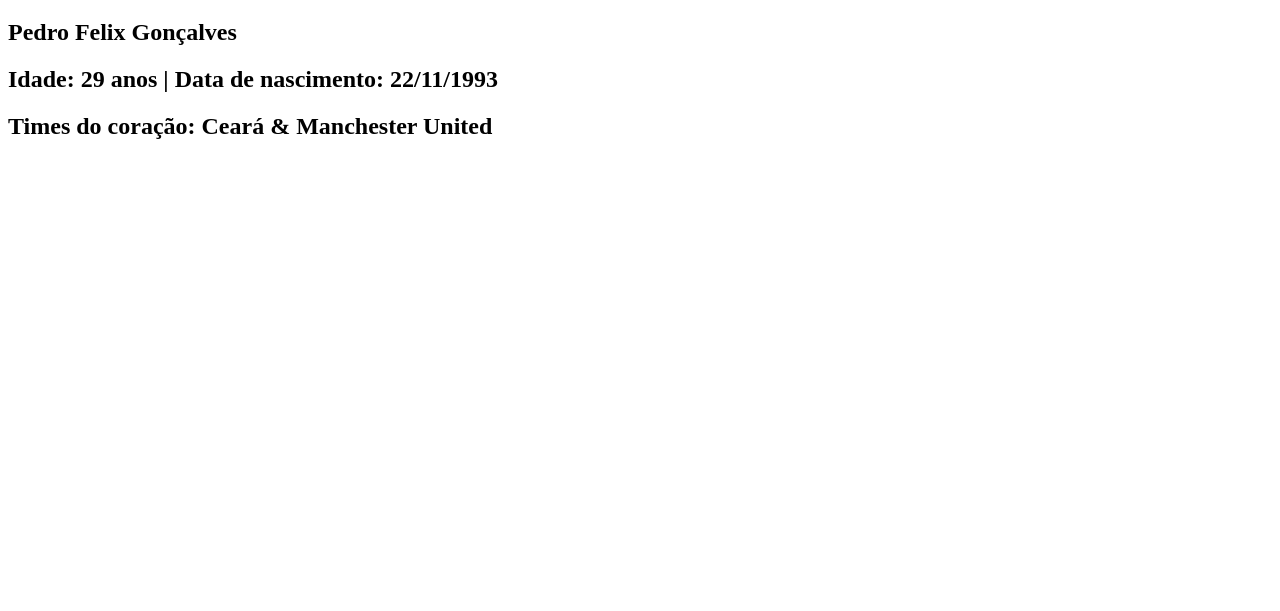
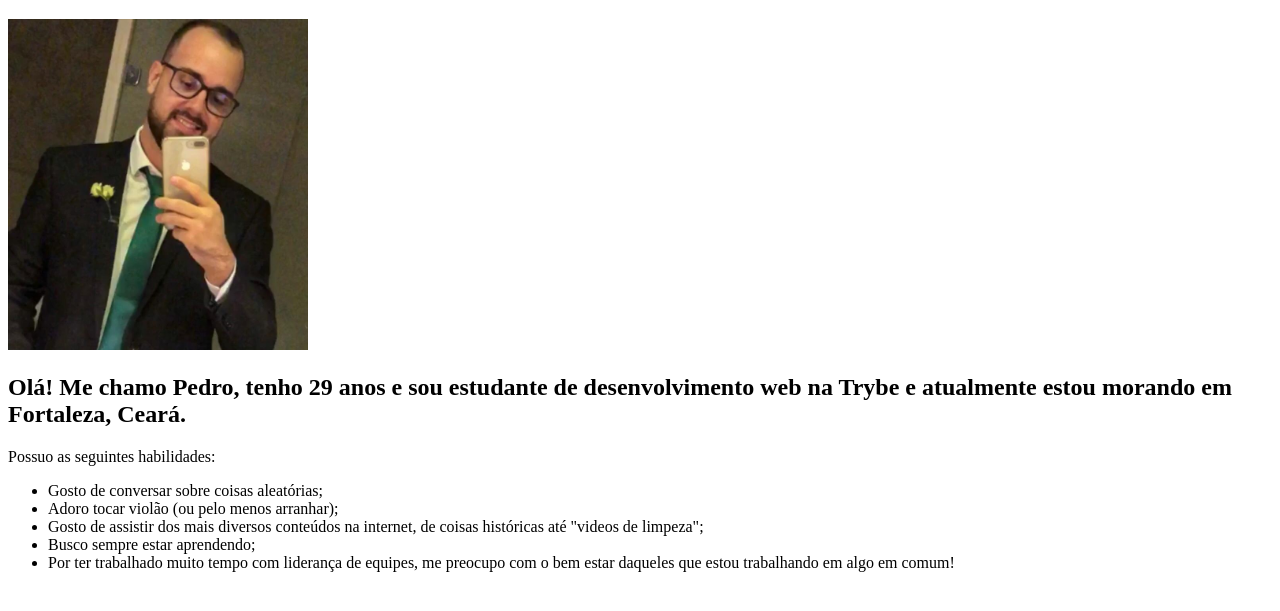
Before and after one commit to pedrofeliix/portfolio-web, a plain HTML site: page index.html in a window 1280 px wide. Shown: the part 61-672 px from the top of the page. Drawn offline with Linux system fonts and the light colour scheme.

Commit message:
após testes iniciais, a partir daqui estará tomando forma o portfolio

```diff
--- a/index.html
+++ b/index.html
@@ -2,12 +2,19 @@
 <html lang="pt-br">
     <head>
         <meta charset="UTF-8">
-        <title> SEJA BEM VINDO AO MEU PORTFOLIO!!!</title>
+        <title> Pedro Felix Gonçalves - Portfolio</title>
     </head>
     <body>
         <h1>SEJA BEM VINDO AO MEU PORTFOLIO!</h1>
-        <h2>Pedro Felix Gonçalves</h2>
-        <h2>Idade: 29 anos | Data de nascimento: 22/11/1993</h2>
-        <h2>Times do coração: Ceará & Manchester United</h2>
+        <img src="minha-foto.jpeg" alt="Uma foto minha no espelho" width="300px">
+        <h2>Olá! Me chamo Pedro, tenho 29 anos e sou estudante de desenvolvimento web na Trybe e atualmente estou morando em Fortaleza, Ceará.</h2>
+        <p>Possuo as seguintes habilidades:</p>
+        <ul>
+            <li>Gosto de conversar sobre coisas aleatórias;</li>
+            <li>Adoro tocar violão (ou pelo menos arranhar);</li>
+            <li>Gosto de assistir dos mais diversos conteúdos na internet, de coisas históricas até "videos de limpeza";</li>
+            <li>Busco sempre estar aprendendo;</li>
+            <li>Por ter trabalhado muito tempo com liderança de equipes, me preocupo com o bem estar daqueles que estou trabalhando em algo em comum!</li>
+        </ul>
     </body>
 </html>
```
Also changed, not shown: minha-foto.jpeg (added).
